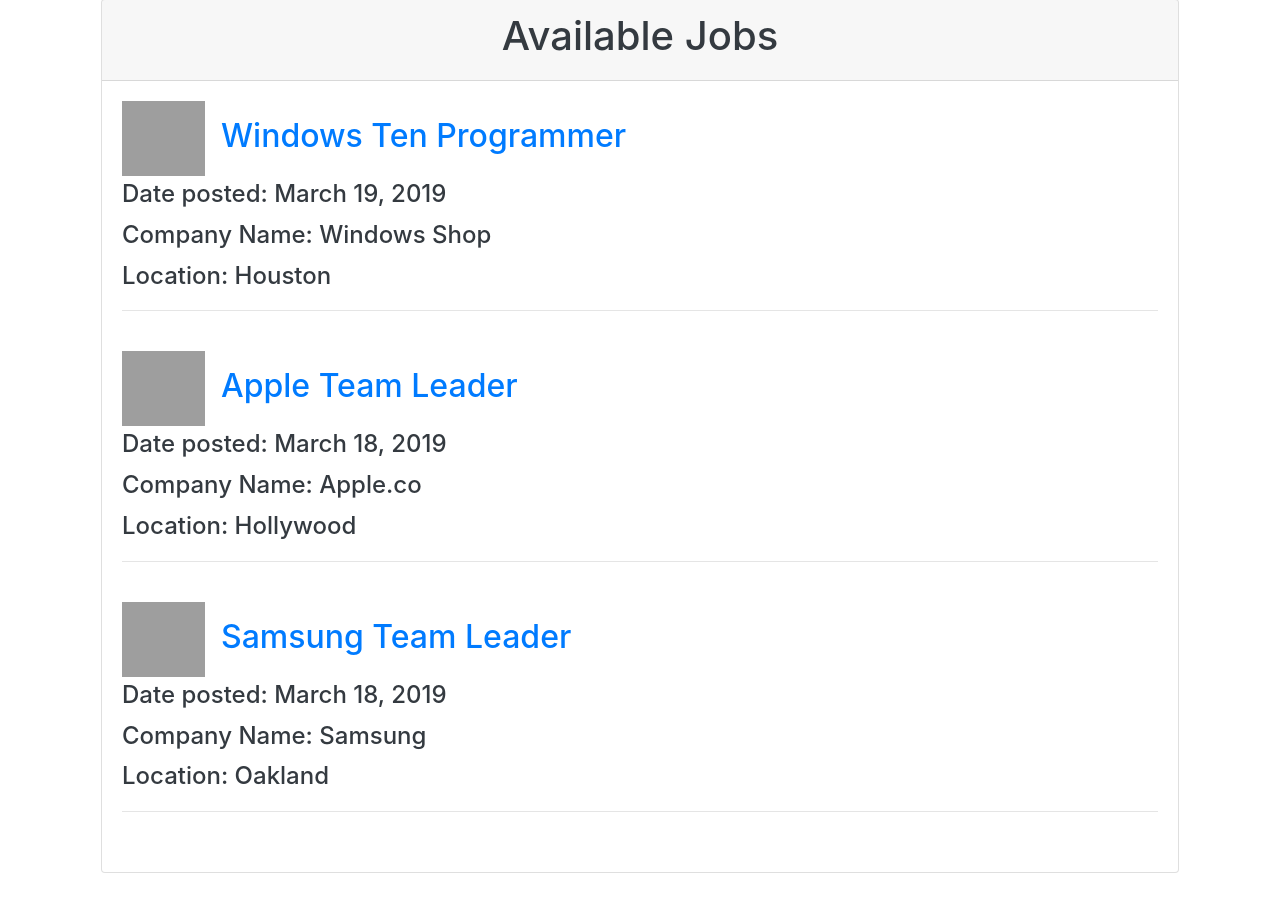
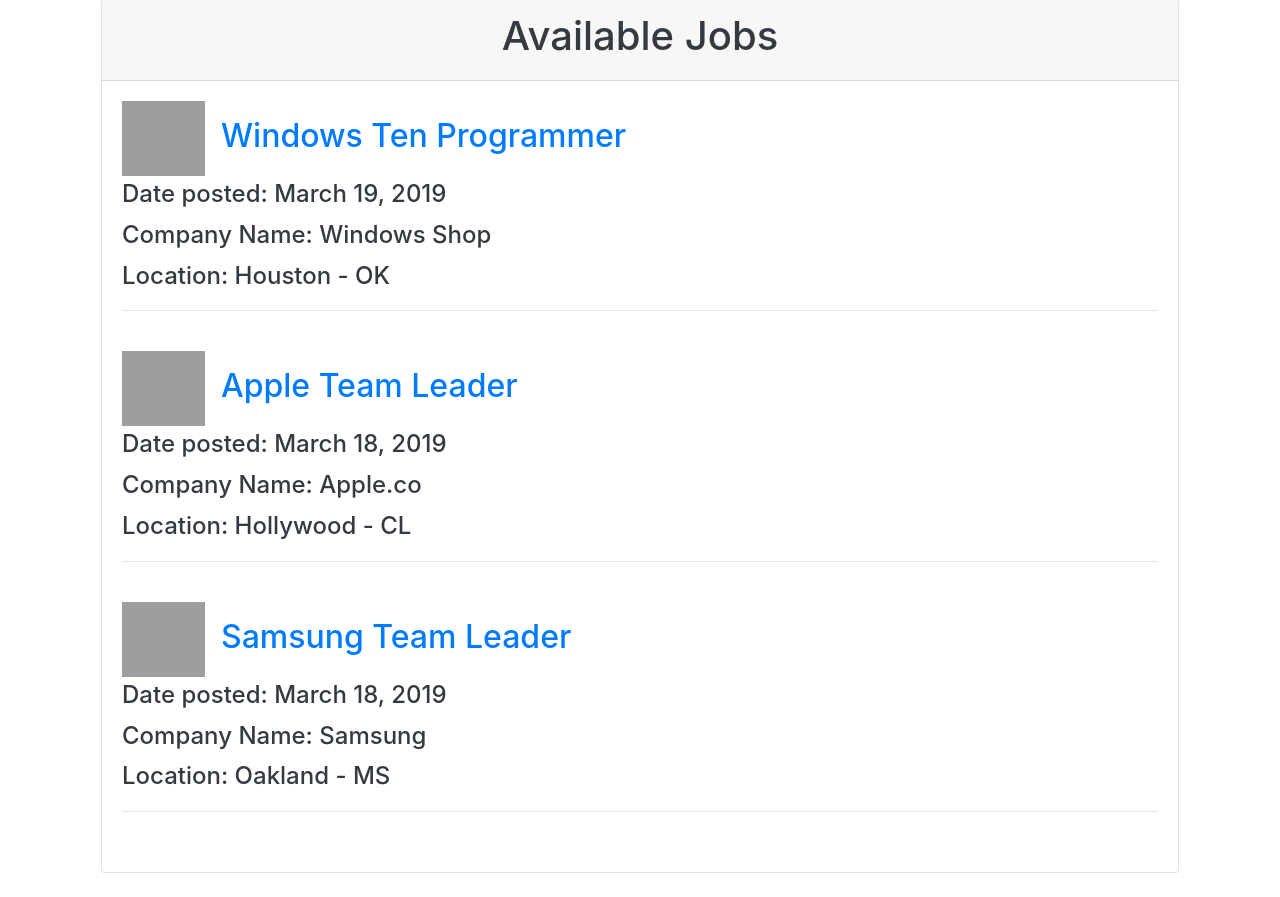
Before and after one commit to Dannyp123/Base-Camp-Job-Search, a Django app: page /jobs/ in a window 1280 px wide. Shown: the part 213-1110 px from the top of the page. Run offline with Django 3.2, Linux system fonts and the light colour scheme; data comes from the database, SQL or seed files in the repository; both versions use the stored data as it was after the commit; some libraries are stand-ins or nearby versions; grey boxes are pictures that could not be loaded.

Commit message:
editing the db

```diff
--- a/app/templates/jobs.html
+++ b/app/templates/jobs.html
@@ -44,7 +44,7 @@
             </div>
             <h4 class="text-dark pb-1">Date posted: {{ post.date }}</h4>
             <h4 class="text-dark pb-1">Company Name: {{ post.companyName }}</h4>
-            <h4 class="text-dark pb-1">Location: {{ post.townName }}</h4>
+            <h4 class="text-dark pb-1">Location: {{ post.townName }} - {{ post.state }}</h4>
             <hr>
             <br>
 
```
Also changed, not shown: db.sqlite3.
